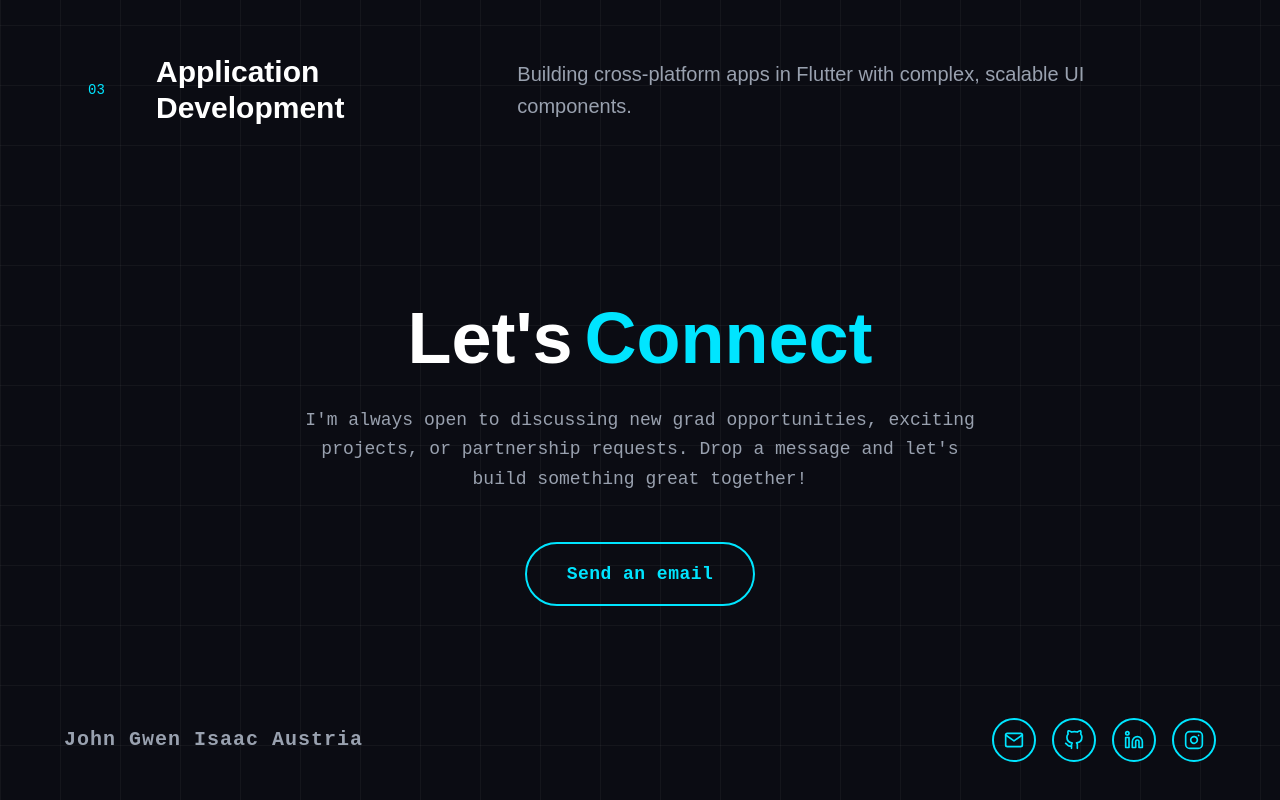
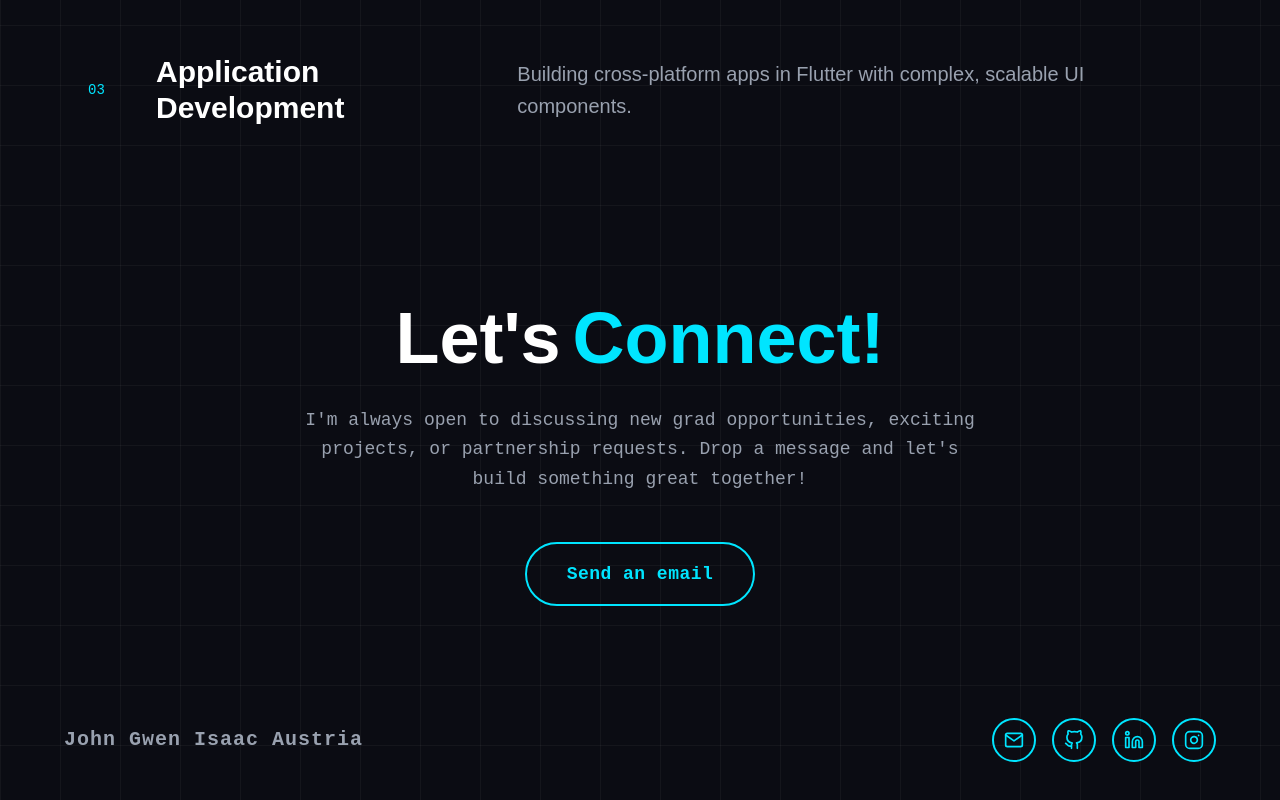
Before and after one commit to Isaac06272/portfolio, a React app: page / in a window 1280 px wide. Shown: the part 2195-2995 px from the top of the page. Built offline with nearby package versions, Linux system fonts and the light colour scheme; the HTML template or start-up script is replaced by a standard one.

Commit message:
! in connect

```diff
--- a/src/App.jsx
+++ b/src/App.jsx
@@ -160,7 +160,7 @@ function App() {
 
           <div className="max-w-[1200px] mx-auto flex flex-col items-center justify-center text-center space-y-8 pb-20 px-8">
             <h2 className="text-5xl lg:text-7xl font-bold font-sans flex items-center gap-3">
-              Let's <span className="text-neon">Connect</span>
+              Let's <span className="text-neon">Connect!</span>
             </h2>
             <p className="text-gray-400 font-mono text-lg max-w-2xl leading-relaxed">
               I'm always open to discussing new grad opportunities, exciting projects, or partnership requests. Drop a message and let's build something great together!
```
